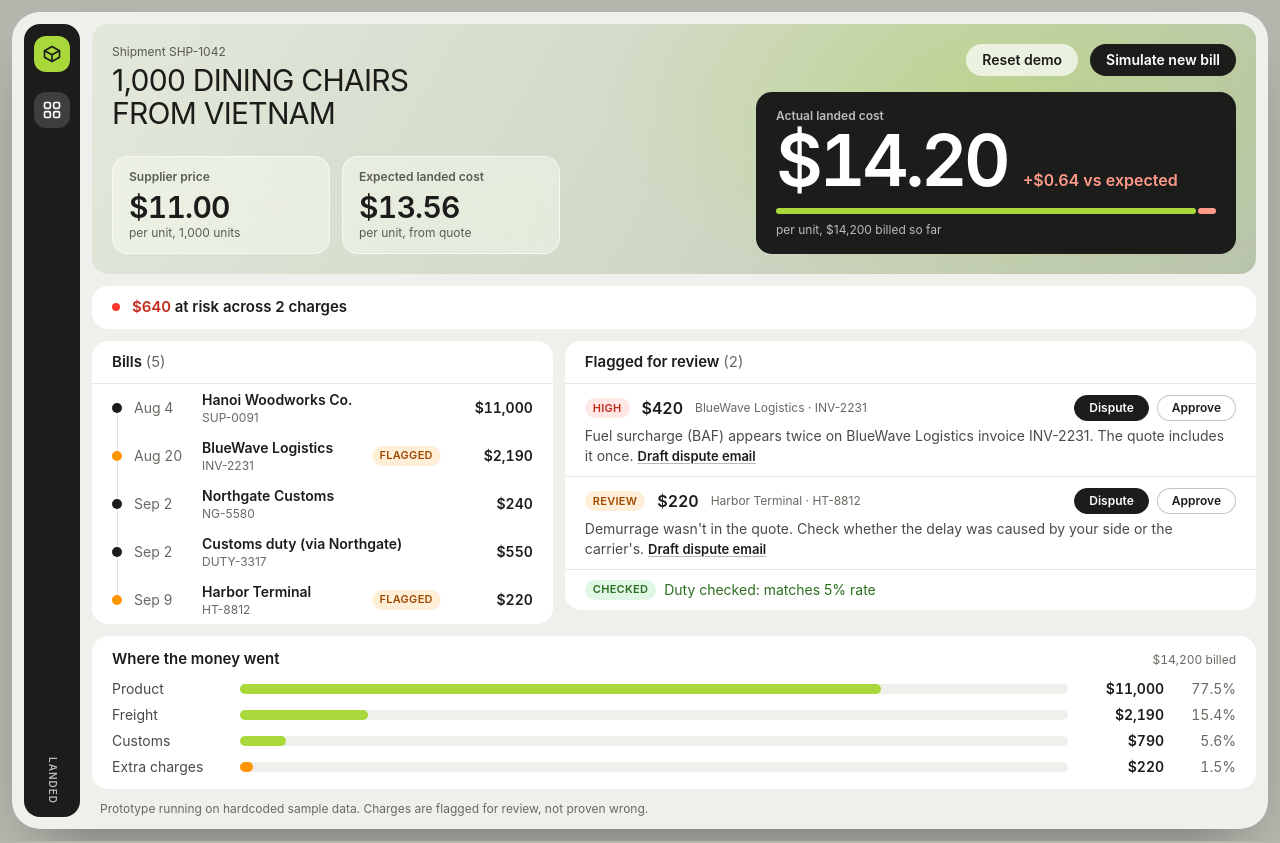
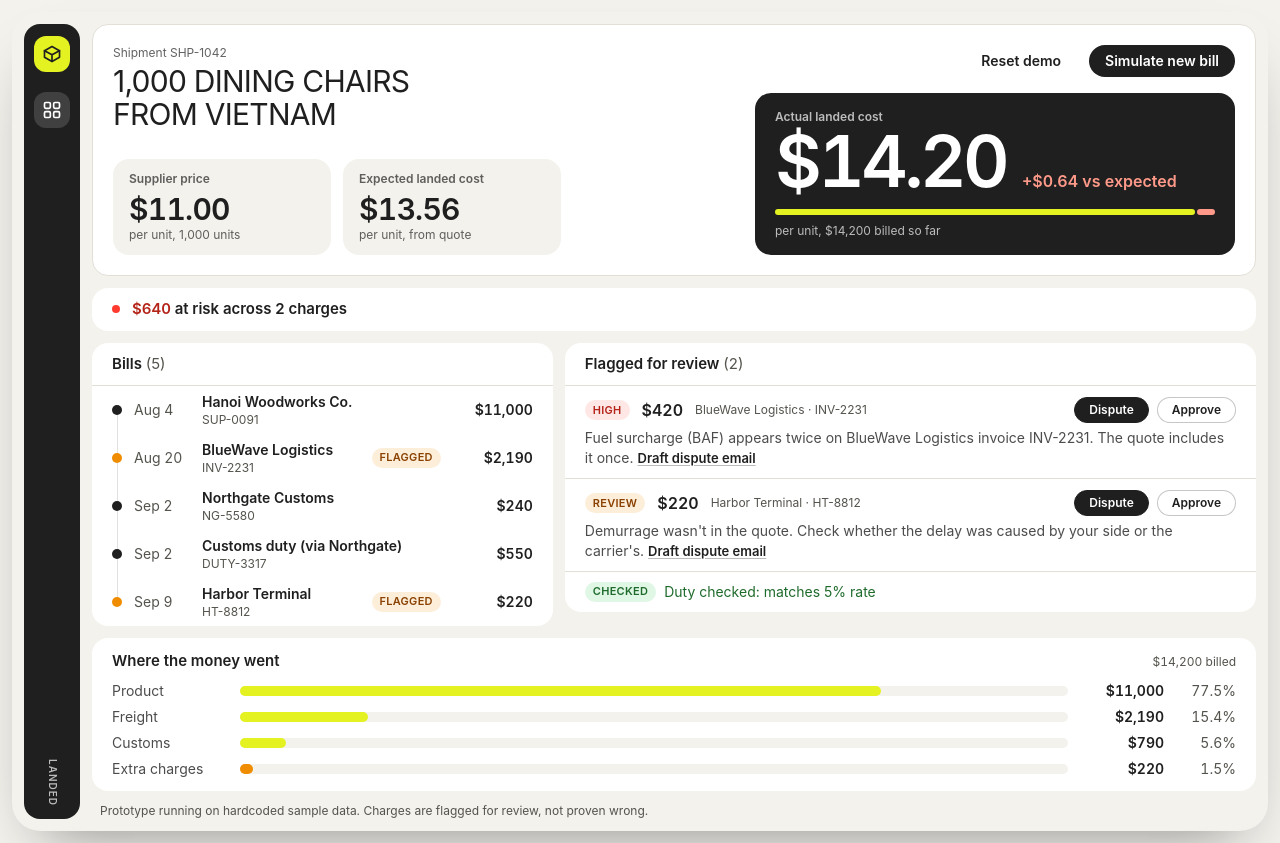
Before and after one commit to cherylaurelia/asvc, a React (Vite) app: page / in a window 1280 px wide. Built offline with nearby package versions, Linux system fonts and the light colour scheme.

Commit message:
Switch to Ramp palette with flat surfaces

```diff
--- a/src/index.css
+++ b/src/index.css
@@ -1,20 +1,20 @@
 @import "tailwindcss";
 
 @theme {
-  --color-ink: #1c1d1b;
-  --color-muted: #666a61;
-  --color-accent: #1c1d1b;
-  --color-accent-focus: #3a3c37;
-  --color-lime: #a8d83a;
-  --color-backdrop: #b3b7ad;
-  --color-frame: #eff0ec;
-  --color-hairline: #e6e8e1;
+  --color-ink: #1f1f1f;
+  --color-muted: #55534d;
+  --color-accent: #1f1f1f;
+  --color-accent-focus: #3d3d3d;
+  --color-lime: #e4f222;
+  --color-backdrop: #f4f2ed;
+  --color-frame: #f4f2ed;
+  --color-hairline: #e2dfd7;
   --color-red: #ff3b30;
-  --color-orange: #ff9500;
+  --color-orange: #f08c00;
   --color-green: #34c759;
-  --color-danger: #c4291c;
-  --color-warning: #a14a00;
-  --color-success: #2c6e1f;
+  --color-danger: #b42318;
+  --color-warning: #8a4100;
+  --color-success: #1f6b2c;
   --color-over: #ff9a8a;
 }
 
@@ -41,19 +41,15 @@
   }
 }
 
-/* Hero banner: soft sage field with a lime glow on the right. */
+/* Hero: plain white surface, no gradient. */
 .hero {
-  background:
-    radial-gradient(38rem 20rem at 78% 30%, rgb(168 216 58 / 0.35), transparent 65%),
-    linear-gradient(120deg, #e3e8dc 0%, #cfd7c4 55%, #b9c4ad 100%);
+  background: #fff;
+  border: 1px solid var(--color-hairline);
 }
 
-/* Frosted stat card sitting on the hero. */
+/* Quiet stat tile inside the hero. */
 .glass {
-  background: rgb(255 255 255 / 0.42);
-  -webkit-backdrop-filter: blur(18px) saturate(160%);
-  backdrop-filter: blur(18px) saturate(160%);
-  border: 1px solid rgb(255 255 255 / 0.6);
+  background: var(--color-frame);
 }
 
 .glass-sheet {
@@ -63,7 +59,7 @@
 
 /* New-bill highlight: an accent wash that settles back to the surface. */
 @keyframes flash {
-  0%, 55% { background-color: rgb(168 216 58 / 0.55); }
+  0%, 55% { background-color: rgb(228 242 34 / 0.6); }
   100% { background-color: transparent; }
 }
 
```
